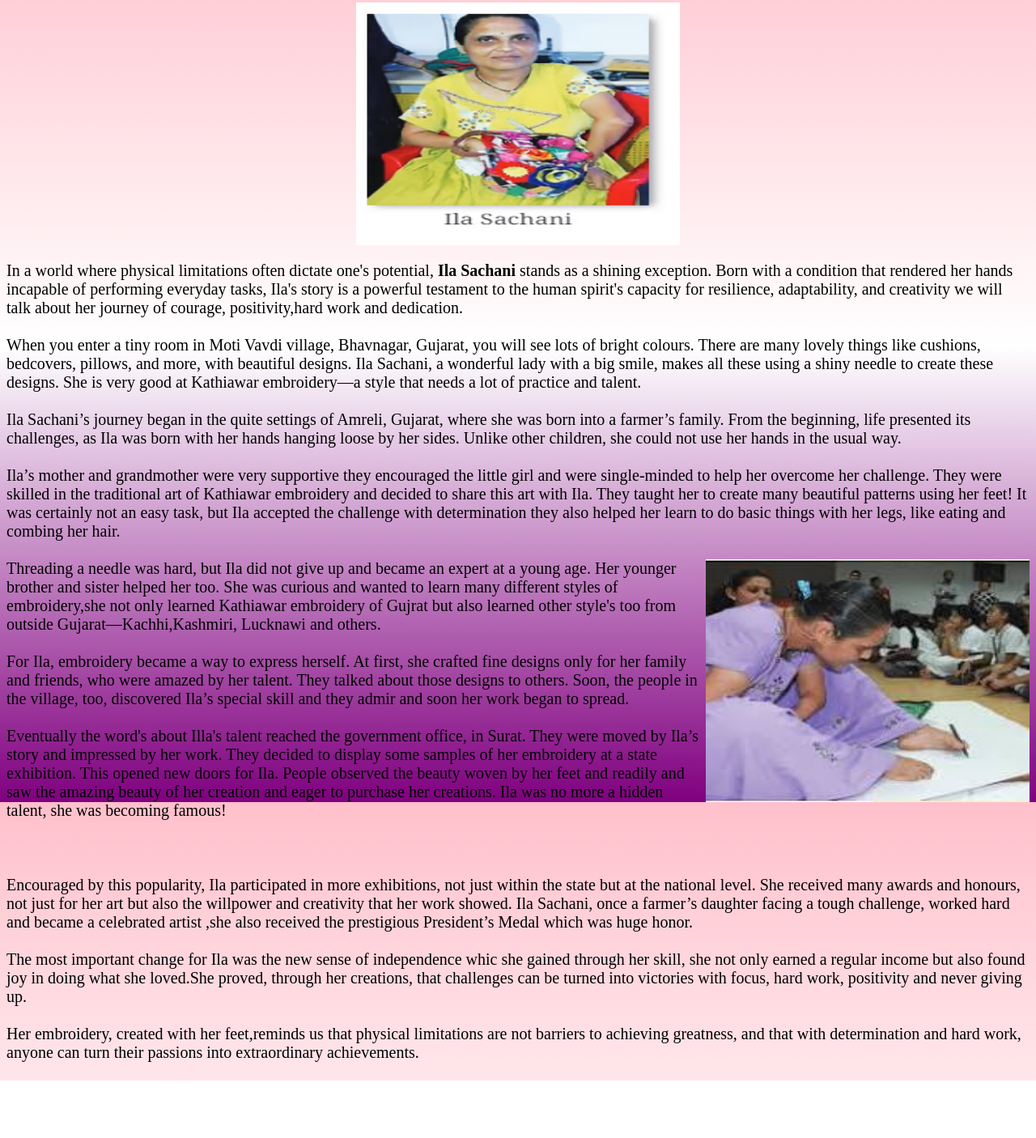
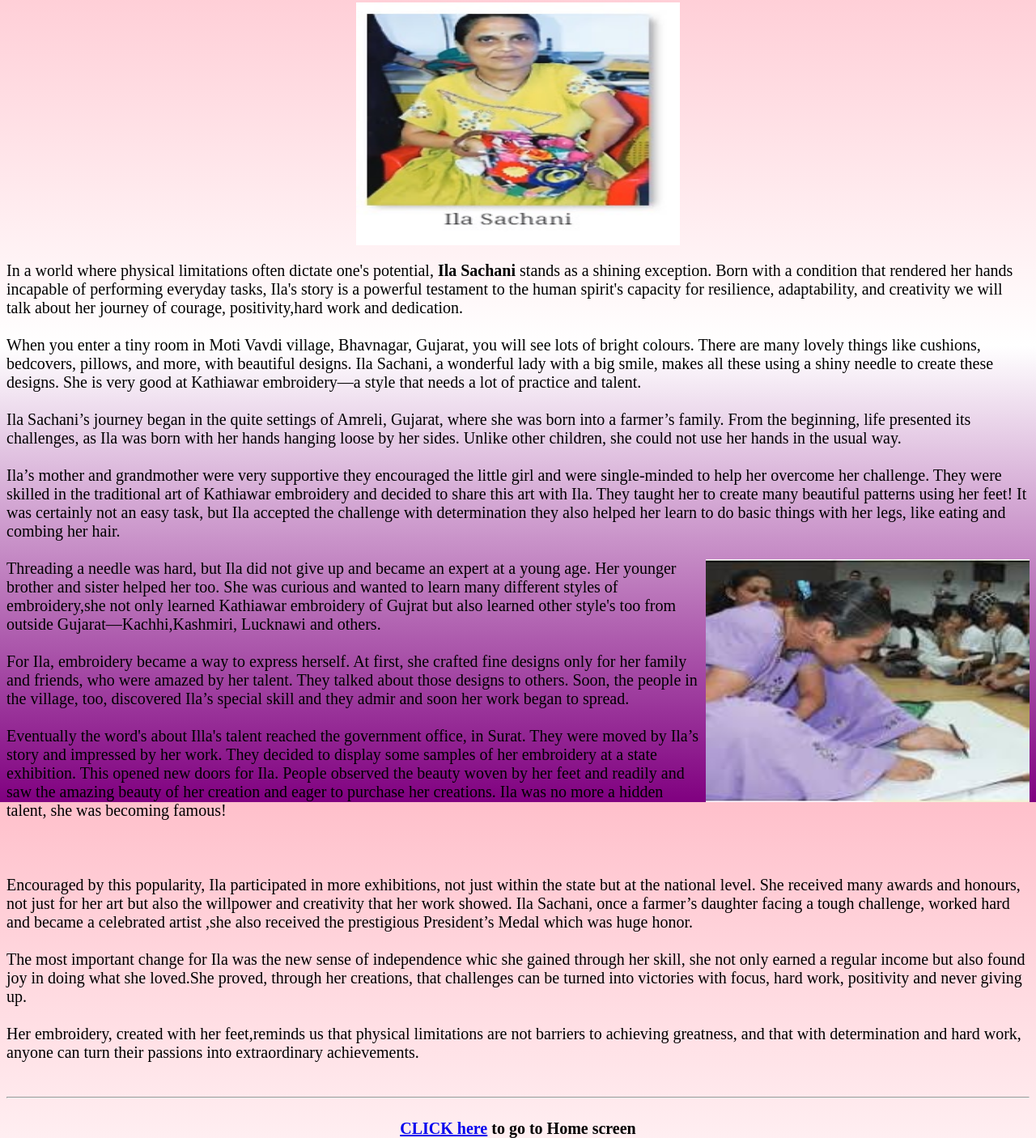
Before and after one commit to avansingh007/AaryaSingh_6C_IP2024, a plain HTML site: page English Project.html in a window 1280 px wide. Shown: the part 136-1542 px from the top of the page at 81% size. Before the commit the page ends 1471 px from the top, so only its background shows below. Drawn offline with Linux system fonts and the light colour scheme.

Commit message:
Aarya Singh 6C roll number 1

```diff
--- a/English Project.html
+++ b/English Project.html
@@ -22,7 +22,7 @@
  <body align = "center">
    <h3 style = "text-align: center;"><u>Integrated English Project</u></h3>
   <h2 class = "Topic">Topic: Ila Sachani: Embording Dreams with her feet </h2>
-   <img src = "English Project_picture.AVIF" alt="India_travel" width = "400"
+   <img src = "English Project_picture.jpg" alt="India_travel" width = "400"
     height = "300" />
 
 <p align ="left">
@@ -89,3 +89,8 @@ Her embroidery, created with her feet,reminds us that physical limitations are n
  and that with determination and hard work, anyone can turn their passions into extraordinary achievements.
 <br></br>
 </p>
+
+<hr>
+<h4> <a href = "index.html"> CLICK here</a> to go to Home screen </h4>
+</body>
+</html>
```
Also changed, not shown: Art Project.html (+4 -0 lines), Hindi Project by Aarya Singh 6 - C.html (+2 -0 lines), Marathi Project.html (+5 -0 lines), Maths Project.html (+2 -0 lines), SST PROJECT.HTML (+2 -1 lines), Science Project.html (+5 -0 lines), English Project_Picture.jpg (added).
